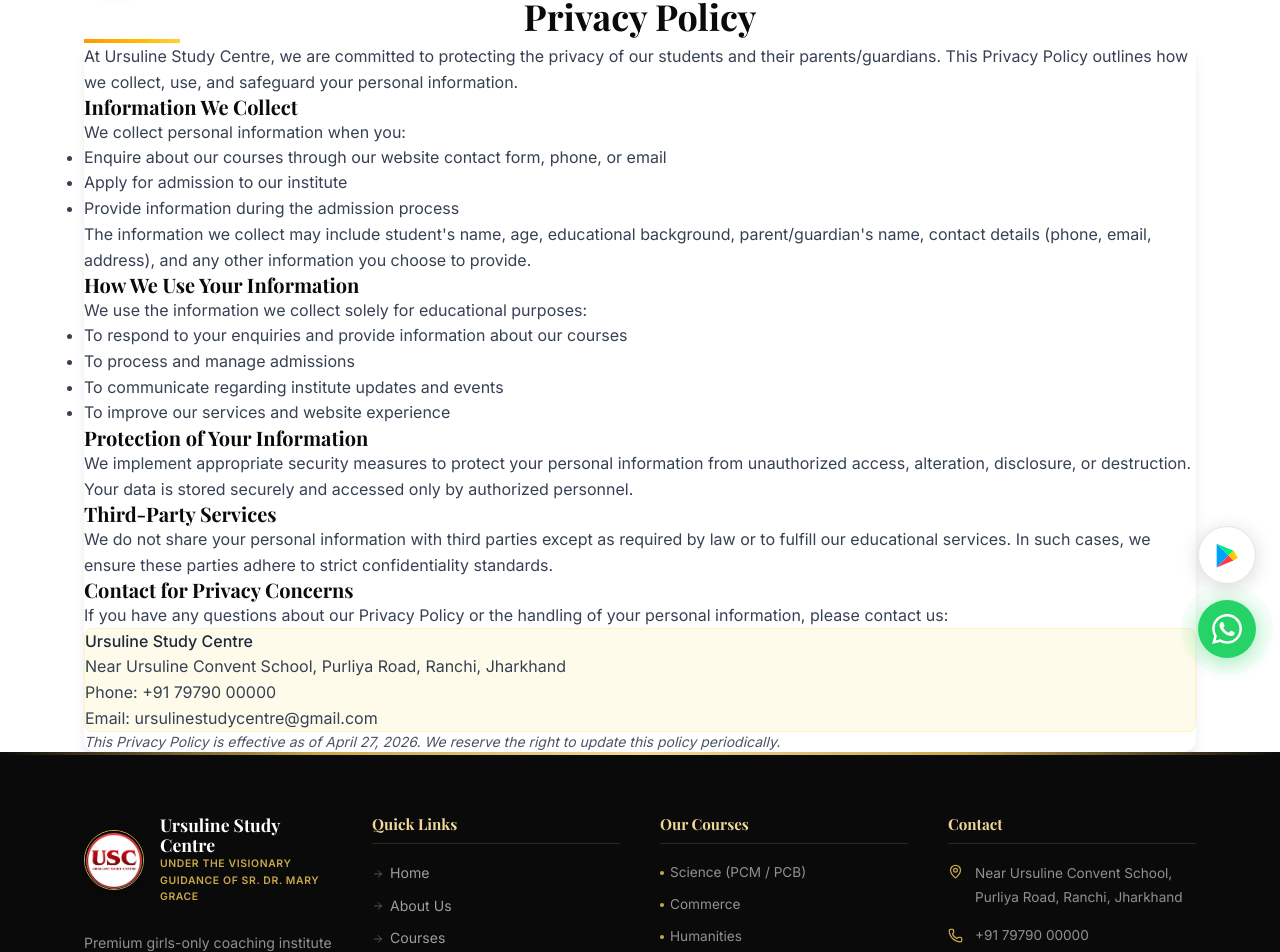
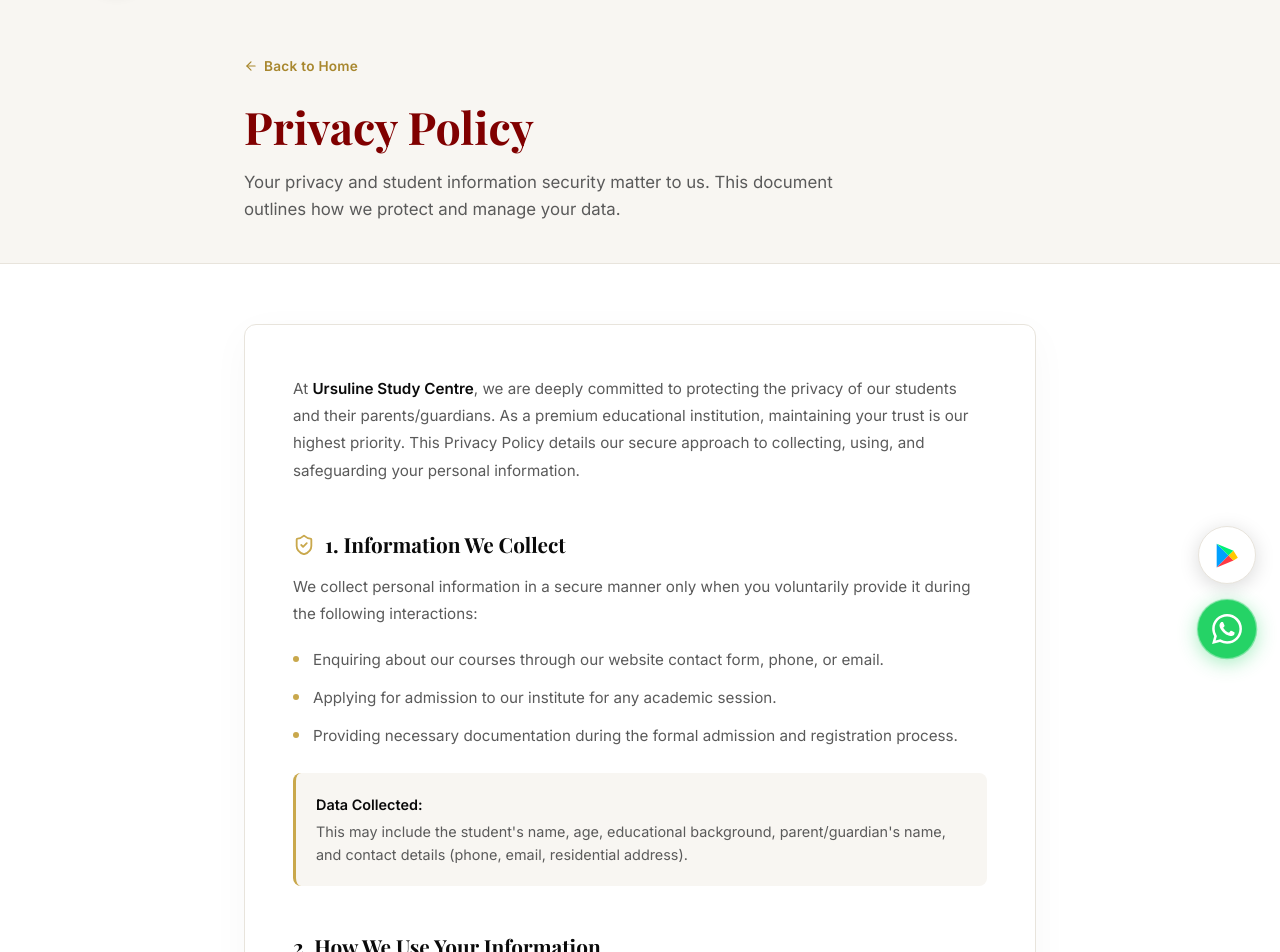
Before and after one commit to addiii999/ursuline-study-centre, a Next.js app: page /privacy-policy in a window 1280 px wide. Shown: the part 114-1066 px from the top of the page. Built offline with nearby package versions, Linux system fonts and the light colour scheme; a web font is replaced by a local one.

Commit message:
style: completely redesign privacy policy to match premium institutional styling

```diff
--- a/src/app/privacy-policy/page.tsx
+++ b/src/app/privacy-policy/page.tsx
@@ -3,81 +3,174 @@
 import Navbar from '@/components/Navbar';
 import Footer from '@/components/Footer';
 import FloatingWhatsApp from '@/components/FloatingWhatsApp';
+import Link from 'next/link';
+import { ShieldCheck, Mail, MapPin, Phone, ArrowLeft } from 'lucide-react';
 
 const PrivacyPolicy = () => {
-    return (
-        <>
-            <Navbar />
-            <div className="container mx-auto px-4 py-16 max-w-4xl">
-                <div className="text-center mb-12">
-                    <h1 className="text-4xl font-serif font-bold text-gray-900 mb-4">Privacy Policy</h1>
-                    <div className="h-1 w-24 bg-gradient-to-r from-amber-500 to-amber-300 mx-auto"></div>
+  return (
+    <>
+      <Navbar />
+
+      {/* Premium Header Area */}
+      <div style={{ background: 'var(--gray-soft)', padding: '60px 0 40px', borderBottom: '1px solid var(--gray-border)' }}>
+        <div className="container" style={{ maxWidth: '840px' }}>
+          <Link href="/" className="hover:opacity-70" style={{ display: 'inline-flex', alignItems: 'center', gap: '6px', color: 'var(--gold-dark)', textDecoration: 'none', fontFamily: 'var(--sans)', fontSize: '0.85rem', fontWeight: 600, marginBottom: '24px', letterSpacing: '0.02em', transition: 'opacity 0.2s' }}>
+            <ArrowLeft size={14} /> Back to Home
+          </Link>
+          <h1 className="heading-lg" style={{ color: 'var(--maroon)', marginBottom: '16px' }}>Privacy Policy</h1>
+          <p style={{ fontFamily: 'var(--sans)', fontSize: 'clamp(1rem, 2vw, 1.05rem)', color: 'var(--gray-text)', lineHeight: 1.6, maxWidth: '600px' }}>
+            Your privacy and student information security matter to us. This document outlines how we protect and manage your data.
+          </p>
+        </div>
+      </div>
+
+      {/* Main Content Area */}
+      <div style={{ background: 'var(--white)', padding: '60px 0 100px' }}>
+        <div className="container" style={{ maxWidth: '840px' }}>
+
+          <div style={{
+            background: 'var(--white)',
+            borderRadius: '12px',
+            border: '1px solid var(--gray-border)',
+            boxShadow: '0 10px 40px rgba(0,0,0,0.03)',
+            padding: 'clamp(30px, 6vw, 50px) clamp(24px, 5vw, 48px)',
+          }}>
+
+            <p style={{ fontFamily: 'var(--sans)', fontSize: '0.95rem', color: 'var(--gray-text)', lineHeight: 1.8, marginBottom: '48px' }}>
+              At <strong style={{ color: 'var(--black)' }}>Ursuline Study Centre</strong>, we are deeply committed to protecting the privacy of our students and their parents/guardians. As a premium educational institution, maintaining your trust is our highest priority. This Privacy Policy details our secure approach to collecting, using, and safeguarding your personal information.
+            </p>
+
+            <div style={{ display: 'flex', flexDirection: 'column', gap: '48px' }}>
+
+              {/* Section 1 */}
+              <section>
+                <h2 style={{ fontFamily: 'var(--serif)', fontSize: '1.3rem', color: 'var(--black)', fontWeight: 700, marginBottom: '16px', display: 'flex', alignItems: 'center', gap: '10px' }}>
+                  <ShieldCheck size={22} style={{ color: 'var(--gold)' }} />
+                  1. Information We Collect
+                </h2>
+                <p style={{ fontFamily: 'var(--sans)', fontSize: '0.95rem', color: 'var(--gray-text)', lineHeight: 1.8, marginBottom: '20px' }}>
+                  We collect personal information in a secure manner only when you voluntarily provide it during the following interactions:
+                </p>
+                <ul style={{ listStyle: 'none', padding: 0, margin: '0 0 24px 0', display: 'flex', flexDirection: 'column', gap: '14px' }}>
+                  {[
+                    "Enquiring about our courses through our website contact form, phone, or email.",
+                    "Applying for admission to our institute for any academic session.",
+                    "Providing necessary documentation during the formal admission and registration process."
+                  ].map((item, i) => (
+                    <li key={i} style={{ display: 'flex', alignItems: 'flex-start', gap: '14px' }}>
+                      <span style={{ width: '6px', height: '6px', borderRadius: '50%', background: 'var(--gold)', marginTop: '8px', flexShrink: 0 }} />
+                      <span style={{ fontFamily: 'var(--sans)', fontSize: '0.95rem', color: 'var(--gray-text)', lineHeight: 1.6 }}>{item}</span>
+                    </li>
+                  ))}
+                </ul>
+                <div style={{ padding: '20px', background: 'var(--gray-soft)', borderRadius: '8px', borderLeft: '3px solid var(--gold)' }}>
+                  <p style={{ fontFamily: 'var(--sans)', fontSize: '0.9rem', color: 'var(--gray-text)', lineHeight: 1.6, margin: 0 }}>
+                    <strong style={{ color: 'var(--black)', display: 'block', marginBottom: '4px' }}>Data Collected:</strong>
+                    This may include the student's name, age, educational background, parent/guardian's name, and contact details (phone, email, residential address).
+                  </p>
                 </div>
+              </section>
 
-                <div className="bg-white rounded-xl shadow-lg p-8 mb-8">
-                    <p className="text-gray-700 mb-6 leading-relaxed">
-                        At Ursuline Study Centre, we are committed to protecting the privacy of our students and their parents/guardians. This Privacy Policy outlines how we collect, use, and safeguard your personal information.
-                    </p>
+              {/* Section 2 */}
+              <section>
+                <h2 style={{ fontFamily: 'var(--serif)', fontSize: '1.3rem', color: 'var(--black)', fontWeight: 700, marginBottom: '16px' }}>
+                  2. How We Use Your Information
+                </h2>
+                <p style={{ fontFamily: 'var(--sans)', fontSize: '0.95rem', color: 'var(--gray-text)', lineHeight: 1.8, marginBottom: '20px' }}>
+                  The data we collect is strictly utilized for educational and administrative purposes, ensuring a seamless experience for you:
+                </p>
+                <ul style={{ listStyle: 'none', padding: 0, margin: 0, display: 'flex', flexDirection: 'column', gap: '14px' }}>
+                  {[
+                    "To accurately respond to your enquiries and provide detailed information about our curriculum.",
+                    "To efficiently process, verify, and manage student admissions and academic records.",
+                    "To maintain essential communication regarding institute updates, schedules, and important events.",
+                    "To continuously improve our educational services, student support, and website experience."
+                  ].map((item, i) => (
+                    <li key={i} style={{ display: 'flex', alignItems: 'flex-start', gap: '14px' }}>
+                      <span style={{ width: '6px', height: '6px', borderRadius: '50%', background: 'var(--gold)', marginTop: '8px', flexShrink: 0 }} />
+                      <span style={{ fontFamily: 'var(--sans)', fontSize: '0.95rem', color: 'var(--gray-text)', lineHeight: 1.6 }}>{item}</span>
+                    </li>
+                  ))}
+                </ul>
+              </section>
 
-                    <h2 className="text-xl font-serif font-semibold text-gray-900 mb-4 mt-8">Information We Collect</h2>
-                    <p className="text-gray-700 mb-4 leading-relaxed">
-                        We collect personal information when you:
-                    </p>
-                    <ul className="list-disc pl-6 mb-6 space-y-2">
-                        <li className="text-gray-700">Enquire about our courses through our website contact form, phone, or email</li>
-                        <li className="text-gray-700">Apply for admission to our institute</li>
-                        <li className="text-gray-700">Provide information during the admission process</li>
-                    </ul>
-                    <p className="text-gray-700 mb-6 leading-relaxed">
-                        The information we collect may include student's name, age, educational background, parent/guardian's name, contact details (phone, email, address), and any other information you choose to provide.
-                    </p>
+              {/* Section 3 */}
+              <section>
+                <h2 style={{ fontFamily: 'var(--serif)', fontSize: '1.3rem', color: 'var(--black)', fontWeight: 700, marginBottom: '16px' }}>
+                  3. Protection & Security of Your Data
+                </h2>
+                <p style={{ fontFamily: 'var(--sans)', fontSize: '0.95rem', color: 'var(--gray-text)', lineHeight: 1.8, margin: 0 }}>
+                  We implement robust, industry-standard security measures to protect your personal information from unauthorized access, alteration, disclosure, or destruction. All sensitive physical and digital data is stored securely and is accessible only by authorized administrative personnel who are bound by strict confidentiality obligations.
+                </p>
+              </section>
 
-                    <h2 className="text-xl font-serif font-semibold text-gray-900 mb-4 mt-8">How We Use Your Information</h2>
-                    <p className="text-gray-700 mb-6 leading-relaxed">
-                        We use the information we collect solely for educational purposes:
-                    </p>
-                    <ul className="list-disc pl-6 mb-6 space-y-2">
-                        <li className="text-gray-700">To respond to your enquiries and provide information about our courses</li>
-                        <li className="text-gray-700">To process and manage admissions</li>
-                        <li className="text-gray-700">To communicate regarding institute updates and events</li>
-                        <li className="text-gray-700">To improve our services and website experience</li>
-                    </ul>
+              {/* Section 4 */}
+              <section>
+                <h2 style={{ fontFamily: 'var(--serif)', fontSize: '1.3rem', color: 'var(--black)', fontWeight: 700, marginBottom: '16px' }}>
+                  4. Third-Party Services
+                </h2>
+                <p style={{ fontFamily: 'var(--sans)', fontSize: '0.95rem', color: 'var(--gray-text)', lineHeight: 1.8, margin: 0 }}>
+                  Ursuline Study Centre deeply respects your privacy. We <strong style={{ color: 'var(--black)' }}>never</strong> sell, trade, or rent your personal information to third parties. We may only share necessary data with trusted educational partners or regulatory bodies when strictly required by law or to fulfill our core educational services. In all such cases, we ensure these entities adhere to equivalent rigorous confidentiality standards.
+                </p>
+              </section>
 
-                    <h2 className="text-xl font-serif font-semibold text-gray-900 mb-4 mt-8">Protection of Your Information</h2>
-                    <p className="text-gray-700 mb-6 leading-relaxed">
-                        We implement appropriate security measures to protect your personal information from unauthorized access, alteration, disclosure, or destruction. Your data is stored securely and accessed only by authorized personnel.
-                    </p>
+              <hr style={{ border: 'none', borderTop: '1px solid var(--gray-border)', margin: '10px 0' }} />
 
-                    <h2 className="text-xl font-serif font-semibold text-gray-900 mb-4 mt-8">Third-Party Services</h2>
-                    <p className="text-gray-700 mb-6 leading-relaxed">
-                        We do not share your personal information with third parties except as required by law or to fulfill our educational services. In such cases, we ensure these parties adhere to strict confidentiality standards.
-                    </p>
+              {/* Contact Block */}
+              <section>
+                <h2 style={{ fontFamily: 'var(--serif)', fontSize: '1.15rem', color: 'var(--black)', fontWeight: 700, marginBottom: '24px' }}>
+                  Contact for Privacy Concerns
+                </h2>
+                <div style={{ background: 'var(--maroon-pale)', border: '1px solid rgba(128,0,0,0.08)', borderRadius: '12px', padding: '30px', display: 'flex', flexDirection: 'column', gap: '20px' }}>
+                  <div style={{ display: 'flex', gap: '16px', alignItems: 'flex-start' }}>
+                    <div style={{ width: '40px', height: '40px', borderRadius: '8px', background: 'white', display: 'flex', alignItems: 'center', justifyContent: 'center', boxShadow: '0 2px 8px rgba(128,0,0,0.06)', flexShrink: 0 }}>
+                      <MapPin size={20} style={{ color: 'var(--maroon)' }} />
+                    </div>
+                    <div>
+                      <div style={{ fontFamily: 'var(--serif)', fontWeight: 700, color: 'var(--maroon)', marginBottom: '6px', fontSize: '1.05rem' }}>Ursuline Study Centre</div>
+                      <div style={{ fontFamily: 'var(--sans)', fontSize: '0.9rem', color: 'var(--maroon)', opacity: 0.85, lineHeight: 1.6 }}>
+                        Near Ursuline Convent School & Inter College,<br />Purliya Road, Ranchi, Jharkhand
+                      </div>
+                    </div>
+                  </div>
 
-                    <h2 className="text-xl font-serif font-semibold text-gray-900 mb-4 mt-8">Contact for Privacy Concerns</h2>
-                    <p className="text-gray-700 mb-6 leading-relaxed">
-                        If you have any questions about our Privacy Policy or the handling of your personal information, please contact us:
-                    </p>
-                    <div className="bg-amber-50 p-6 rounded-lg border border-amber-100">
-                        <p className="text-gray-800 font-medium">Ursuline Study Centre</p>
-                        <p className="text-gray-700">Near Ursuline Convent School, Purliya Road, Ranchi, Jharkhand</p>
-                        <p className="text-gray-700">Phone: +91 79790 00000</p>
-                        <p className="text-gray-700">Email: ursulinestudycentre@gmail.com</p>
+                  <div style={{ display: 'grid', gridTemplateColumns: 'repeat(auto-fit, minmax(200px, 1fr))', gap: '20px', marginTop: '4px' }}>
+                    <div style={{ display: 'flex', gap: '12px', alignItems: 'center' }}>
+                      <div style={{ width: '36px', height: '36px', borderRadius: '8px', background: 'white', display: 'flex', alignItems: 'center', justifyContent: 'center', boxShadow: '0 2px 8px rgba(128,0,0,0.06)', flexShrink: 0 }}>
+                        <Phone size={16} style={{ color: 'var(--maroon)' }} />
+                      </div>
+                      <span style={{ fontFamily: 'var(--sans)', fontSize: '0.95rem', color: 'var(--maroon)', fontWeight: 600 }}>+91 79790 00000</span>
                     </div>
+                    <div style={{ display: 'flex', gap: '12px', alignItems: 'center' }}>
+                      <div style={{ width: '36px', height: '36px', borderRadius: '8px', background: 'white', display: 'flex', alignItems: 'center', justifyContent: 'center', boxShadow: '0 2px 8px rgba(128,0,0,0.06)', flexShrink: 0 }}>
+                        <Mail size={16} style={{ color: 'var(--maroon)' }} />
+                      </div>
+                      <span style={{ fontFamily: 'var(--sans)', fontSize: '0.9rem', color: 'var(--maroon)', fontWeight: 500 }}>ursulinestudycentre@gmail.com</span>
+                    </div>
+                  </div>
+                </div>
+              </section>
 
-                    <p className="text-gray-600 text-sm mt-8 italic">
-                        This Privacy Policy is effective as of April 27, 2026. We reserve the right to update this policy periodically.
-                    </p>
-                </div>
+              <div style={{ textAlign: 'center', marginTop: '10px' }}>
+                <p style={{ fontFamily: 'var(--sans)', fontSize: '0.8rem', color: 'var(--gray-text)', fontStyle: 'italic' }}>
+                  This Privacy Policy is effective as of April 27, 2026.<br />We reserve the right to update this policy periodically to reflect operational changes.
+                </p>
+              </div>
+
             </div>
-            <Footer />
-            <FloatingWhatsApp />
-        </>
-    );
+          </div>
+        </div>
+      </div>
+
+      <Footer />
+      <FloatingWhatsApp />
+    </>
+  );
 };
 
 export default PrivacyPolicy;
 
 export const metadata: Metadata = {
     title: 'Privacy Policy | Ursuline Study Centre',
-    description: 'Learn how Ursuline Study Centre protects your personal information and privacy.',
+    description: 'Learn how Ursuline Study Centre protects your personal information and privacy. Read our official privacy policy and data security practices.',
 };
```
